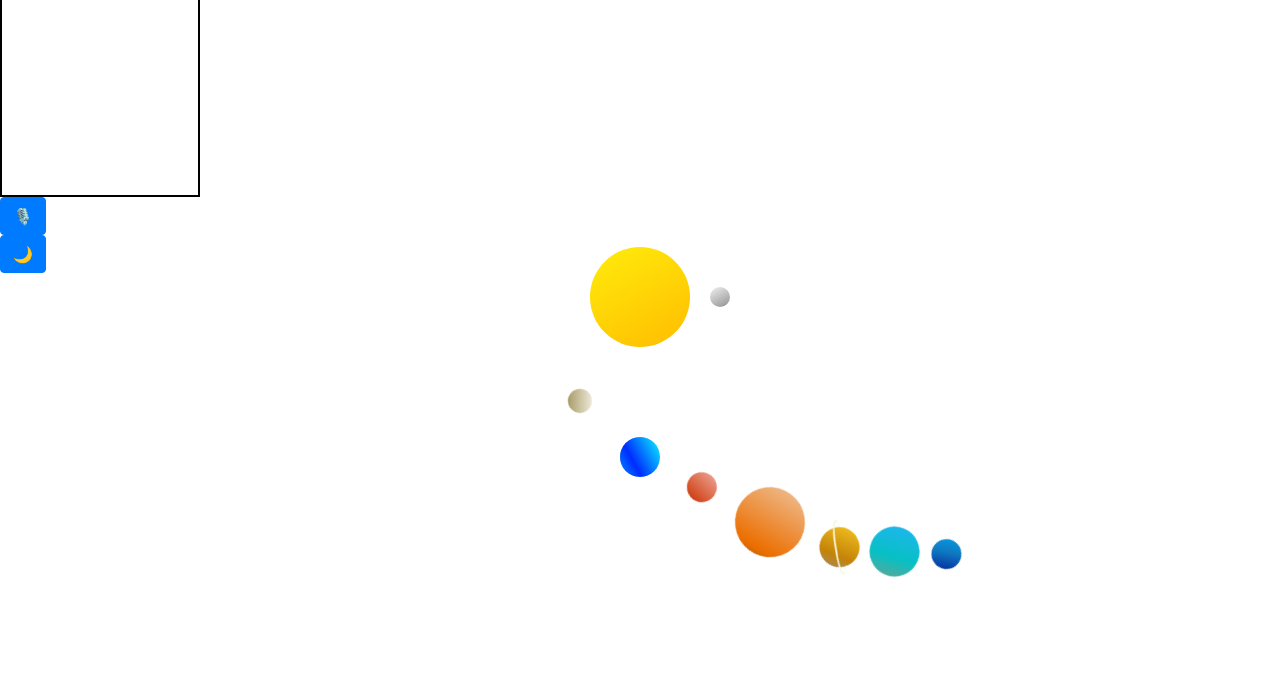
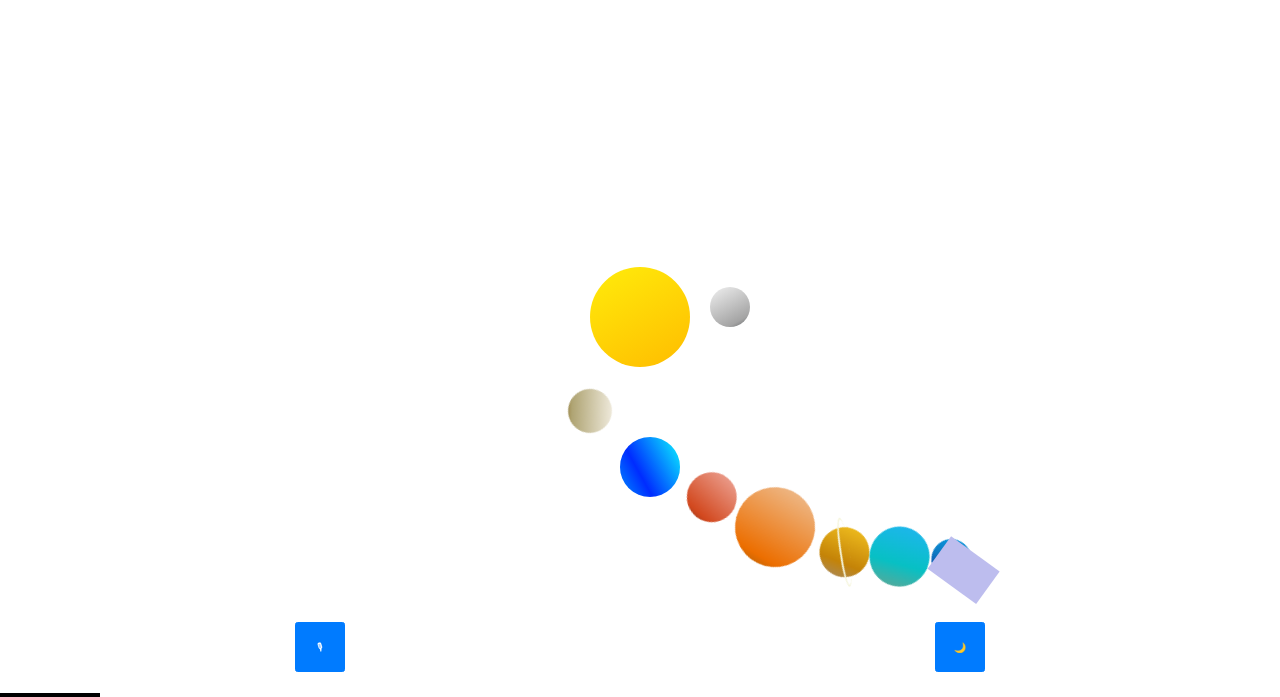
Before and after one commit to erikacolette29/The-Final-Frontier, a plain HTML site: page index.html in a window 1280 px wide. Shown: the part 103-800 px from the top of the page. Drawn offline with nearby package versions, Linux system fonts and the light colour scheme; a web font is replaced by a local one.

Commit message:
css update and js

```diff
--- a/css/style.css
+++ b/css/style.css
@@ -1,8 +1,224 @@
-body{
+html {
+    box-sizing: border-box;
+  }
+  *, /* All elements*/
+     *::before, /* All ::before pseudo-elements */
+     *::after {
+    /* All ::after pseudo-elements */
+    /* height & width will now include border & padding by default
+         but can be over-ridden as needed */
+    box-sizing: inherit;
+  }
+  :root {
+    font-size: 62.5%;
+  }
+
+  body {
+    margin: 0;
     height: 100vh;
-   background-color: white;
- margin: 0;
+    display: flex;
+    flex-direction: column;
+    font-family: "Poiret One", cursive;
+    background-color: #fff;
+    /*
+    font-family:'Gruppo', cursive;font-family: 'Poiret One', cursive;
+    font-family: 'Raleway Dots', cursive; */
 
+  }
+
+  /* Dark Mode Btn*************************************/
+  .dark-mode {
+      color: #fff;
+      background-color: #22232b;
+
+    }
+  /* Body***********************************/
+  h1 {
+    margin: auto;
+    color: #fff;
+    font-size: 5rem;
+    padding: 10px;
+  }
+
+  .black-top {
+    display: flex;
+    height: 100px;
+    width: 100%;
+    background-color: black;
+    align-self: flex-start;
+  }
+
+  #buttons {
+    display: flex;
+    height: 100px;
+    width: 100%;
+    background-color: black;
+    align-self: flex-end;
+
+
+  }
+  #buttons > button {
+    height: 50px;
+    width: 50px;
+    align-items: flex-end;
+    align-content: space-around;
+    align-self: flex-end;
+    margin: 30px auto;
+
+  }
+
+  #containerDiv {
+      display: flex;
+
+
+    width: 100px;
+    border: 2px solid black;
+    text-align: left;
+    font-size: 1.5rem;
+  }
+
+  /************* planets *******************************/
+  .planets-container {
+    display: flex;
+    flex-grow: 1;
+    justify-content: center;
+    align-items: center;
+    flex-direction: column;
+  }
+  #sun,
+  #mercury,
+  #venus,
+  #earth,
+  #mars,
+  #jupiter,
+  #saturn,
+  #uranus,
+  #neptune {
+    border-radius: 50%;
+    margin-bottom: 10px;
+  }
+
+  #sun {
+    height: 100px;
+    width: 100px;
+    background: linear-gradient(
+      151deg,
+      rgba(255, 236, 11, 1) 0%,
+      rgba(255, 188, 0, 1) 100%,
+      rgba(255, 244, 0, 0.5606617647058824) 100%
+    );
+    margin-top: 20px;
+  }
+
+  #mercury {
+    height: 40px;
+    width: 40px;
+    background: linear-gradient(
+      151deg,
+      rgba(240, 240, 240, 1) 0%,
+      rgba(164, 164, 164, 1) 80%,
+      rgba(98, 101, 103, 1) 100%
+    );
+  }
+
+  #venus {
+    height: 44px;
+    width: 44px;
+    background: linear-gradient(
+      151deg,
+      rgba(250, 246, 238, 1) 0%,
+      rgba(175, 164, 115, 1) 80%,
+      rgba(135, 103, 32, 1) 100%
+    );
+  }
+
+  #earth {
+    height: 60px;
+    width: 60px;
+    background: linear-gradient(
+      151deg,
+      rgba(11, 249, 255, 1) 0%,
+      rgba(0, 44, 255, 1) 65%,
+      rgba(0, 142, 255, 1) 100%
+    );
+  }
+  #mars {
+    height: 50px;
+    width: 50px;
+    background: linear-gradient(
+      151deg,
+      rgba(238, 168, 155, 1) 0%,
+      rgba(210, 72, 30, 1) 80%,
+      rgba(135, 58, 32, 1) 100%
+    );
+  }
+  #jupiter {
+    height: 80px;
+    width: 80px;
+    background: linear-gradient(
+      151deg,
+      rgba(238, 195, 155, 1) 0%,
+      rgba(236, 110, 0, 1) 80%,
+      rgba(157, 91, 9, 1) 100%
+    );
+  }
+  #saturn {
+    height: 50px;
+    width: 50px;
+    background: linear-gradient(
+      151deg,
+      rgba(245, 197, 34, 1) 0%,
+      rgba(196, 131, 7, 1) 66%,
+      rgba(161, 138, 110, 1) 100%
+    );
+  }
+  #uranus {
+    height: 60px;
+    width: 60px;
+    background: linear-gradient(
+      151deg,
+      rgba(34, 180, 245, 1) 0%,
+      rgba(7, 192, 196, 1) 59%,
+      rgba(110, 161, 140, 1) 100%
+    );
+  }
+  #neptune {
+    height: 40px;
+    width: 40px;
+    background: linear-gradient(
+      151deg,
+      rgba(5, 159, 228, 1) 0%,
+      rgba(14, 120, 193, 1) 45%,
+      rgba(4, 33, 152, 1) 100%
+    );
+  }
+
+  #enterprise {
+    height: 40px;
+    width: 60px;
+    background-color: rgb(189, 189, 238);
+    margin-bottom: 20px;
+  }
+
+
+  /* DESTOP ***********************************************/
+  @media only screen and (min-width: 768px) {
+
+  .black-top {
+     background-color: transparent;
+     border: 2px solid black;
+  }
+  h1{
+     color: black;
+  }
+  #buttons {
+      position: absolute;
+      bottom: 0;
+      background-color:transparent;
+
+  }
+  #buttons > button {
+  margin: auto;
 
   }
       .planet,
@@ -15,67 +231,41 @@ body{
           border-radius: 50%;
         }
 
-  #containerDiv{
-      border: 2px solid black;
-      height: 300px;
-      width: 200px;
-  }
-/* PLANETS */
-
-#sun {
+  #sun{
       --size: 100px;
       --push: 0px;
-  background: linear-gradient(151deg, rgba(255,236,11,1) 0%, rgba(255,188,0,1) 100%, rgba(255,244,0,0.5606617647058824) 100%);
-  border-radius: 50%;
       animation: orbit 2s infinite linear;
   }
-
-#mercury {
+  #mercury{
       --size: 20px;
       --push: 80px;
-  background: linear-gradient(151deg, rgba(240,240,240,1) 0%, rgba(164,164,164,1) 80%, rgba(98,101,103,1) 100%);
-  border-radius: 50%;
       animation: mercury 5s infinite linear;
   }
-#venus {
+  #venus{
       --size: 24px;
       --push: 120px;
-  background: linear-gradient(151deg, rgba(250,246,238,1) 0%, rgba(175,164,115,1) 80%, rgba(135,103,32,1) 100%);
-  border-radius: 50%;
       animation: venus 15s infinite linear;
   }
-
-#earth {
+  #earth{
       --size: 40px;
       --push: 160px;
-  background: linear-gradient(151deg, rgba(11,249,255,1) 0%, rgba(0,44,255,1) 65%, rgba(0,142,255,1) 100%);
-  border-radius: 50%;
       animation: earth 20s infinite linear;
   }
-#mars {
+  #mars{
       --size: 30px;
       --push: 200px;
-  background: linear-gradient(151deg, rgba(238,168,155,1) 0%, rgba(210,72,30,1) 80%, rgba(135,58,32,1) 100%);
-  border-radius: 50%;
       animation: mars 25s infinite linear;
   }
-
-#jupiter {
+  #jupiter{
       --size: 70px;
       --push: 260px;
-  background: linear-gradient(151deg, rgba(238,195,155,1) 0%, rgba(236,110,0,1) 80%, rgba(157,91,9,1) 100%);
-  border-radius: 50%;
       animation: jupiter 30s infinite linear;
   }
-
-#saturn {
+  #saturn{
       --size: 40px;
       --push: 320px;
-  background: linear-gradient(151deg, rgba(245,197,34,1) 0%, rgba(196,131,7,1) 66%, rgba(161,138,110,1) 100%);
-  border-radius: 50%;
       animation: saturn 35s infinite linear;
   }
-
   #saturn::after {
       content: "";
       position: absolute;
@@ -88,25 +278,24 @@ body{
       border-radius: 50%;
       transform: translate(-50%, -50%) rotate(30deg);
     }
-
-#uranus {
+  #uranus{
       --size: 50px;
       --push: 360px;
-  background: linear-gradient(151deg, rgba(34,180,245,1) 0%, rgba(7,192,196,1) 59%, rgba(110,161,140,1) 100%);
-  border-radius: 50%;
       animation: uranus 40s infinite linear;
   }
-
-#neptune {
+  #neptune{
       --size: 30px;
       --push: 400px;
-  background: linear-gradient(151deg, rgba(5,159,228,1) 0%, rgba(14,120,193,1) 45%, rgba(4,33,152,1) 100%);
-  border-radius: 50%;
       animation: neptune 45s infinite linear;
   }
-/************************Animation*********************************/
+  #enterprise{
+      --size: 40px;
+      --push: 420px;
+      animation: neptune 50s infinite linear;
+  }
 
 
+  }
   @keyframes mercury {
       from{
           transform: rotate(0) translateX(80px)
@@ -170,7 +359,16 @@ body{
           transform: rotate(0) translateX(400px)
       }
       to {
-        transform: rotate(360deg) translateX(400px)
+          transform: rotate(360deg)  translateX(400px)
+      }
+  }
+
+  @keyframes enterprise {
+      from{
+          transform: rotate(0)  translateX(420px)
+      }
+      to {
+          transform: rotate(360deg)  translateX(420px)
       }
   }
   @keyframes sun {
@@ -180,113 +378,5 @@ body{
       to {
           transform: rotate(360deg)
       }
-}
-
-
-@media only screen and (max-width: 768px){
-html {
-    box-sizing: border-box;
-}
-
-    body{
-       margin: 0;
-       display: flex;
-       justify-content: center;
-
-    /* display: grid;
-    justify-content: center;
-
-
-    grid-template-columns: 1fr;
-    grid-template-rows: 10px 10px 10px 10px 10px 10px 10px 10px 10px;
-    grid-template-areas:
-    'sun'
-    'mercury'
-    'venus'
-    'earth'
-    'mars'
-    'jupiter'
-    'saturn'
-    'uranus'
-    'neptune'
-    'ship';
-    'button'*/
 
   }
-#containerDiv{
-    border: 2px solid black;
-    height: 100px;
-    width: 300px;
-
-}
-#sun {
-position: static;
---size: 200px;
-}
-#mercury {
-    position: static;
-    --size: 40px;
-    animation: 0;
-    margin: 10px auto
-    }
-#venus {
-position: static;
---size: 44px;
-animation: 0;
-margin: 10px auto
-}
-#earth {
-    position: static;
-    --size: 60px;
-    animation: 0;
-    margin: 10px auto
-}
-#mars {
-    position: static;
-    --size: 50px;
-    animation: 0;
-    margin: 10px auto
-}
-#jupiter {
-    position: static;
-    --size: 80px;
-    animation: 0;
-    margin: 10px auto
-}
-#saturn {
-    position: static;
-    --size: 50px;
-    animation: 0;
-    margin: 10px auto
-}
-#saturn::after {
-    content: "";
-    position: static;
-
-  }
-#uranus {
-    position: static;
-    --size: 60px;
-    animation: 0;
-    margin: 10px auto
-}
-#neptune{
-    position: static;
-    --size: 40px;
-    animation: 0;
-    margin: 10px auto
-}
-}
-
-.btn{
-    display: flex;
-    justify-content: center;
-    align-items: flex-end;
-    flex-direction: row;
-}
-#sound-btn{
-
-}
-#dark-btn{
-
-}
--- a/index.html
+++ b/index.html
@@ -4,7 +4,18 @@
     <meta charset="UTF-8" />
     <meta name="viewport" content="width=device-width, initial-scale=1.0" />
     <!-- Bootstrap -->
-    <link rel="stylesheet" href="https://cdn.jsdelivr.net/npm/bootstrap@4.5.3/dist/css/bootstrap.min.css" integrity="sha384-TX8t27EcRE3e/ihU7zmQxVncDAy5uIKz4rEkgIXeMed4M0jlfIDPvg6uqKI2xXr2" crossorigin="anonymous">
+    <link
+      rel="stylesheet"
+      href="https://cdn.jsdelivr.net/npm/bootstrap@4.5.3/dist/css/bootstrap.min.css"
+      integrity="sha384-TX8t27EcRE3e/ihU7zmQxVncDAy5uIKz4rEkgIXeMed4M0jlfIDPvg6uqKI2xXr2"
+      crossorigin="anonymous"
+    />
+    <!-- Google Fonts -->
+    <link rel="preconnect" href="https://fonts.gstatic.com" />
+    <link
+      href="https://fonts.googleapis.com/css2?family=Gruppo&family=Poiret+One&family=Raleway+Dots&display=swap"
+      rel="stylesheet"
+    />
     <!-- CSS -->
     <link rel="stylesheet" href="css/style.css" />
     <!-- favicon -->
@@ -15,6 +26,10 @@
   </head>
 
   <body id="body">
+    <div class="black-top">
+      <h1>Solar System</h1>
+    </div>
+
     <!-- planets -->
     <section class="planets-container">
       <div id="sun" class="star planet"></div>
@@ -26,29 +41,33 @@
       <div id="saturn" class="planet"></div>
       <div id="uranus" class="planet"></div>
       <div id="neptune" class="planet"></div>
+      <!-- enterprise -->
+      <div id="enterprise" class="ship"></div>
     </section>
 
-    <!-- enterprise -->
-    <div id="enterprise" class="ship"></div>
+    <!-- container info -->
+    <div id="containerDiv"></div>
 
-    <!-- container info -->
-    <div id="containerDiv">
+    <!-- buttons -->
+    <section id="buttons">
+      <button id="sound-btn" class="btn btn-primary" type="button">🎙</button>
+      <button onclick="myFunction()" id="dark-btn" class="btn btn-primary" >🌙</button>
+    </section>
 
-  </div>
-    <!-- buttons -->
-    <button id="sound-btn" class="btn btn-primary" type="button">🎙</button>
-    <button id="dark-btn" class="btn btn-primary" type="button">🌙</button>
-
-
-
-
-
-
-
-
-
-    <script src="https://code.jquery.com/jquery-3.5.1.slim.min.js" integrity="sha384-DfXdz2htPH0lsSSs5nCTpuj/zy4C+OGpamoFVy38MVBnE+IbbVYUew+OrCXaRkfj" crossorigin="anonymous"></script>
-    <script src="https://cdn.jsdelivr.net/npm/popper.js@1.16.1/dist/umd/popper.min.js" integrity="sha384-9/reFTGAW83EW2RDu2S0VKaIzap3H66lZH81PoYlFhbGU+6BZp6G7niu735Sk7lN" crossorigin="anonymous"></script>
-    <script src="https://cdn.jsdelivr.net/npm/bootstrap@4.5.3/dist/js/bootstrap.min.js" integrity="sha384-w1Q4orYjBQndcko6MimVbzY0tgp4pWB4lZ7lr30WKz0vr/aWKhXdBNmNb5D92v7s" crossorigin="anonymous"></script>
+    <script
+      src="https://code.jquery.com/jquery-3.5.1.slim.min.js"
+      integrity="sha384-DfXdz2htPH0lsSSs5nCTpuj/zy4C+OGpamoFVy38MVBnE+IbbVYUew+OrCXaRkfj"
+      crossorigin="anonymous"
+    ></script>
+    <script
+      src="https://cdn.jsdelivr.net/npm/popper.js@1.16.1/dist/umd/popper.min.js"
+      integrity="sha384-9/reFTGAW83EW2RDu2S0VKaIzap3H66lZH81PoYlFhbGU+6BZp6G7niu735Sk7lN"
+      crossorigin="anonymous"
+    ></script>
+    <script
+      src="https://cdn.jsdelivr.net/npm/bootstrap@4.5.3/dist/js/bootstrap.min.js"
+      integrity="sha384-w1Q4orYjBQndcko6MimVbzY0tgp4pWB4lZ7lr30WKz0vr/aWKhXdBNmNb5D92v7s"
+      crossorigin="anonymous"
+    ></script>
   </body>
 </html>
--- a/js/app.js
+++ b/js/app.js
@@ -1,4 +1,8 @@
 /*-------------------------------- Constants --------------------------------*/
+function myFunction() {
+    var element = document.body;
+    element.classList.toggle("dark-mode");
+  }
 
   /*-------------------------------- Variables --------------------------------*/
   const info = [];
@@ -35,54 +39,14 @@ function handleClick(click) {
     async function getPlanets() {
       const response = await fetch(planetsUrl);
       const data = await response.json();
-    const { name, gravity, moons, density, escape } = data;
+      const { englishName, gravity, moons, density, escape } = data;
 
-    document.getElementById("containerDiv").textContent = `
-    Name: ${name},
+      document.getElementById("containerDiv").innerText = `
+      Name: ${englishName},
       Gravity: ${gravity},
-    Moons: ${moons},
+      Moons: ${moons ? moons.length : 0} ,
       Density: ${density},
       Escape: ${escape}`;
     }
     getPlanets();
-
-  // fetch(`https://api.le-systeme-solaire.net/rest/bodies/${planet}`)
-  // .then((response) =>{
-  //   console.log(response)
-  //     return response.json()
-  // })
-  // .then((data)=>{
-  //    let gravity = data.gravity;
-  //    let moons = data.moons;
-  //    let mass = data.mass;
-  //    let escape = data.escape;
-  //     console.log(gravity, moons, mass, escape)
-  //     render()
-  // })
-  // .catch((error)=>{
-  //     console.log(error)
-  // })
   }
-
-// function appendDiv(gravity, moons, mass, escape, idx) {
-//     let newDiv = document.createElement('div')
-// newDiv.innerHTML = `
-//                             <div class="card h-100" id="${planet.toLowerCase()}">
-//                                  <div class="card-body">
-//                                     <blockquote class="blockquote mb-0">
-//                                         <p>${gavity}</p>
-//                                         <footer class="blockquote-footer">${planet}</footer>
-//                                     </blockquote>
-//                             </div>
-//                              <button onClick-{deleteQuote(${idx})id="delButton" class="btn" onClick={deleteQuote(${idx})}>X</button>
-//                                 </div> `
-
-//     container.appendChild(newDiv)
-// }
-
-// function render(){
-//     container.innerHTML = ""
-//     info.forEach((inf, idx)=>{
-//         appendDiv(info['info'], info['planet'], idx)
-//     })
-// }
```
Lines whose indentation alone changed are shown as unchanged.
